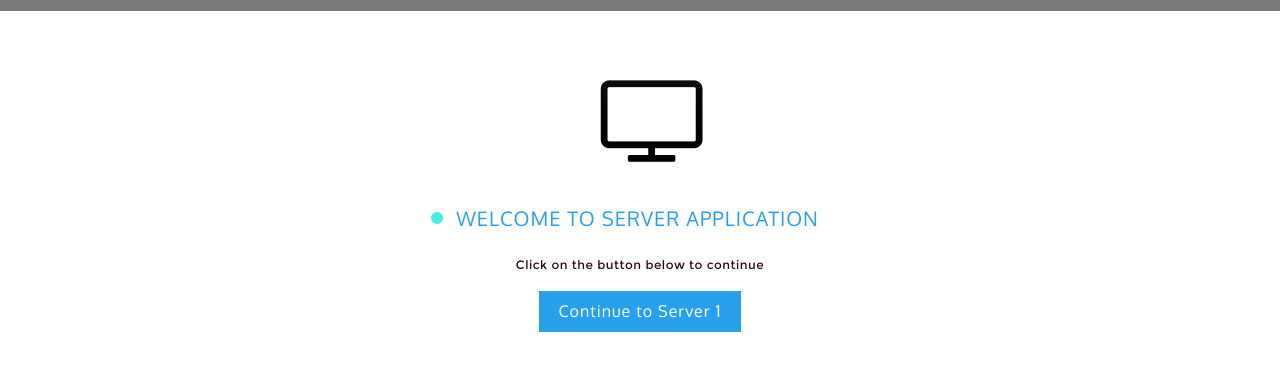
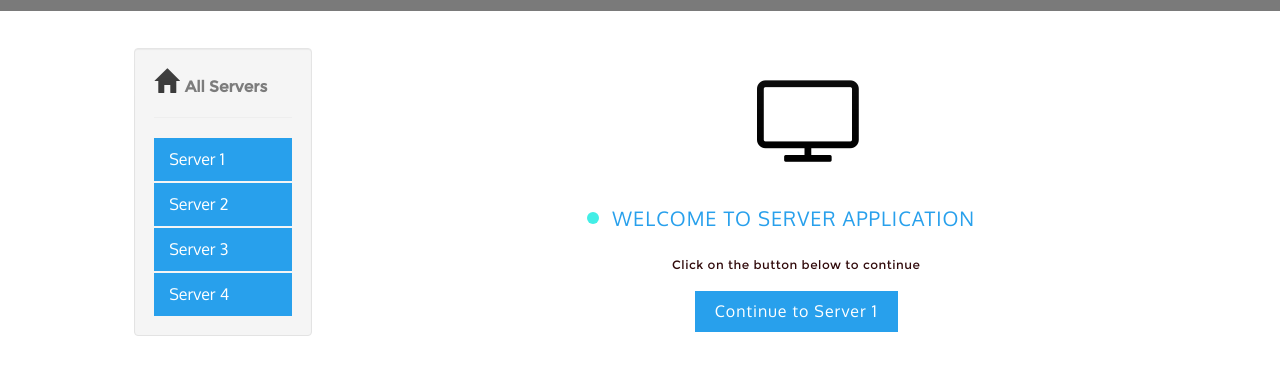
Before and after one commit to Maximuf/angular-project, a website: page app/index.html at #!/view1 in a window 1280 px wide. Shown: the part 56-430 px from the top of the page. Drawn offline with nearby package versions, Linux system fonts and the light colour scheme; a small style sheet from the web is missing.

Commit message:
bugs have been fixed

```diff
--- a/app/view1/view1.html
+++ b/app/view1/view1.html
@@ -1,5 +1,19 @@
 <!-- tab1 -->
-<div>
+<div class="col-sm-2 col-md-offset-1">
+    <div id="sidebar" class="well sidebar-nav">
+          <h3><i class="glyphicon glyphicon-home"></i>
+              <small><b>All Servers</b></small>
+          </h3>
+            <hr>
+          <ul class="nav nav-pills nav-stacked">
+              <li><a href="#!/view2">Server 1</a></li>
+              <li><a>Server 2</a></li>
+              <li><a>Server 3</a></li>
+              <li><a>Server 4</a></li>
+          </ul>
+      </div>
+</div>
+<div class="col-md-9">
     <div class="tabs-box">
 
 <center><i class="icon fa fa-television inner-icon" aria-hidden="true"></i>
@@ -10,7 +24,7 @@
 <div class="tab-grids">
 <div id="tab1" class="tab-grid">
   <div class="login-form">
-<form action="pay.html" method="post" id="signup">
+<form action="" method="post" id="signup">
 <ol>
     <li>
         <div class="agileits-select">
```
Also changed, not shown: app/view2/view2.html (+4 -4 lines).
